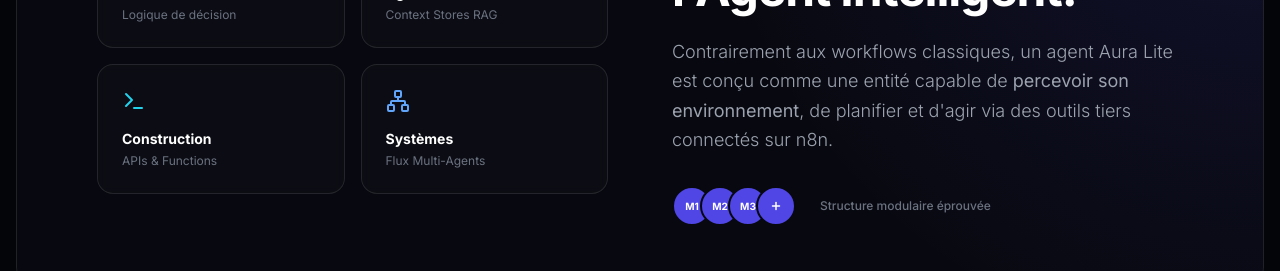
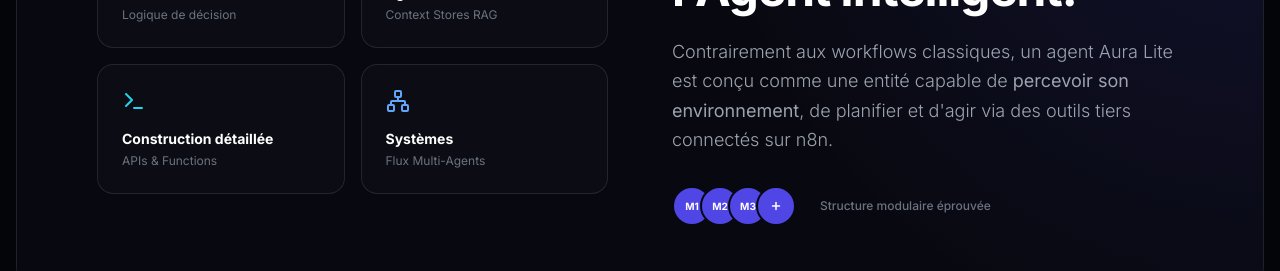
Before and after one commit to outilnoeporchiercizairepro/aura-lite, a React (Vite) app: page / in a window 1280 px wide. Shown: the part 1800-2071 px from the top of the page. Built offline with nearby package versions, Linux system fonts and the light colour scheme.

Commit message:
Updated App.tsx

```diff
--- a/App.tsx
+++ b/App.tsx
@@ -212,7 +212,7 @@ export default function App() {
                 {[
                   { icon: <GitBranch className="text-indigo-400" />, title: "Workflows n8n", desc: "Logique de décision" },
                   { icon: <Database className="text-purple-400" />, title: "Agents IA", desc: "Context Stores RAG" },
-                  { icon: <Terminal className="text-cyan-400" />, title: "Construction", desc: "APIs & Functions" },
+                  { icon: <Terminal className="text-cyan-400" />, title: "Construction détaillée", desc: "APIs & Functions" },
                   { icon: <Network className="text-blue-400" />, title: "Systèmes", desc: "Flux Multi-Agents" }
                 ].map((blueprint, i) => (
                   <div key={i} className="p-6 rounded-2xl bg-white/[0.02] border border-white/10 backdrop-blur-sm group hover:border-indigo-500/30 transition-all">
```
